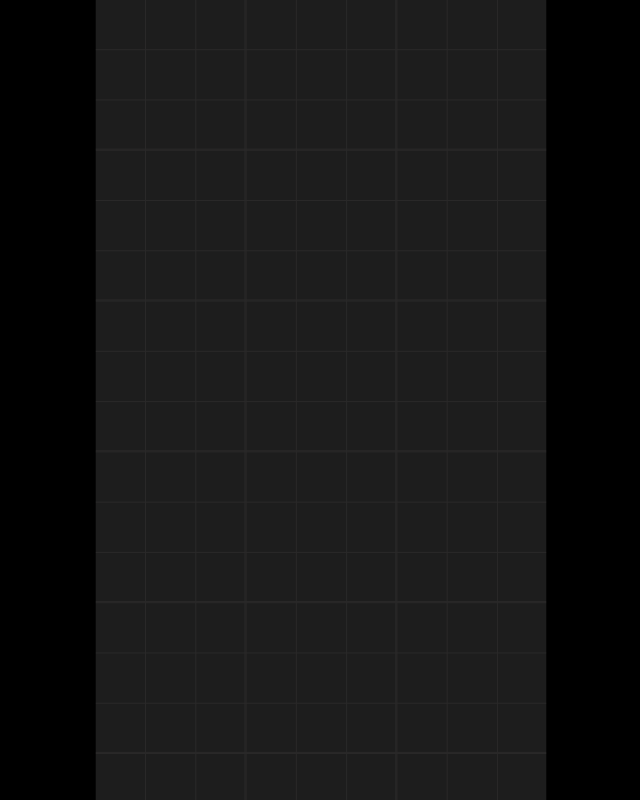
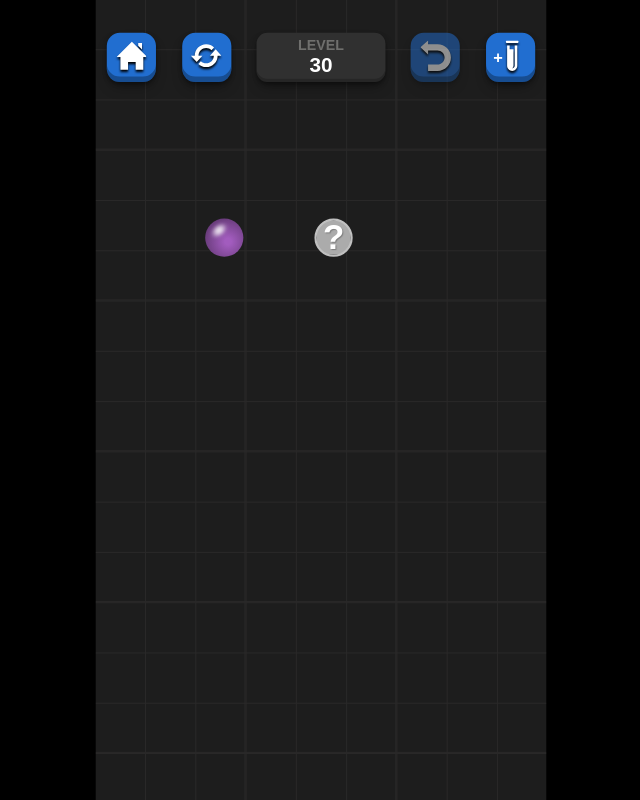
Before and after one commit to FranciscoJavierMartin/ball-sort-game-react, a React (Vite) app: page / in a window 1280 px wide. Shown: the whole page, without its empty margins (319-959 px from the left). Built offline with nearby package versions, Linux system fonts and the light colour scheme.

Commit message:
Balls and header

```diff
--- a/src/index.css
+++ b/src/index.css
@@ -44,28 +44,28 @@ div {
     rgba(0, 0, 0, 0.3) 0px 7px 13px -3px,
     rgba(0, 0, 0, 0.3) 0px -5px 0px inset;
   cursor: pointer;
-}
 
-.button:active {
+  &:active {
     box-shadow: none;
     transform: translateY(2px);
     -webkit-tap-highlight-color: transparent;
   }
 
-.button.yellow {
+  &.yellow {
     background-color: #f5d41f;
     color: #8b5f00;
   }
 
-.button.blue {
+  &.blue {
     background-color: #216ed0;
   }
 
-.button:disabled,
-.button[disabled] {
+  &:disabled,
+  &[disabled] {
     cursor: auto;
     opacity: 0.5;
     pointer-events: none;
+  }
 }
 
 /* Animations */
--- a/src/modules/common/constants/color.ts
+++ b/src/modules/common/constants/color.ts
@@ -14,3 +14,5 @@ const COLORS_BALLS = [
 ];
 
 export default COLORS_BALLS;
+
+export const INCOGNITO_COLOR = '#ababab';
--- a/src/modules/common/constants/size.ts
+++ b/src/modules/common/constants/size.ts
@@ -5,5 +5,7 @@ export const WIDTH_PADDING_PERCENTAGE = 0.4;
 // The additional value that will be added to the height of the tube...
 export const HEIGHT_OFFSET_PERCENTAGE = 0.95;
 
+export const SPEED_ANIMATION = 80;
+
 document.documentElement.style.setProperty('--base-height', `${BASE_HEIGHT}px`);
 document.documentElement.style.setProperty('--base-width', `${BASE_WIDTH}px`);
--- /dev/null
+++ b/src/modules/game/components/ball/ball.css
@@ -0,0 +1,46 @@
+.ball {
+  position: absolute;
+  border-radius: 50%;
+  background: radial-gradient(
+    circle at 60% 60%,
+    var(--ball-primary) 10%,
+    var(--ball-secondary) 100%
+  );
+
+  &::after {
+    background: radial-gradient(
+      circle at 50% 50%,
+      rgba(255, 255, 255, 0.8),
+      rgba(255, 255, 255, 0.8) 14%,
+      rgba(255, 255, 255, 0) 24%
+    );
+    content: '';
+    position: absolute;
+    top: 5%;
+    left: 10%;
+    width: 100%;
+    height: 100%;
+    border-radius: 50%;
+    transform: translateX(-25%) translateY(-25%) skewX(-20deg);
+    filter: blur(2px);
+  }
+
+  &.bounce {
+    animation: bounce 350ms both;
+  }
+
+  &.incognito {
+    align-items: center;
+    display: flex;
+    justify-content: center;
+    border: 2px solid silver;
+    color: white;
+    font-weight: bold;
+    font-size: 2rem;
+    text-shadow: 1px 1px 1px #7e7e7e;
+
+    &::after {
+      content: none;
+    }
+  }
+}
--- /dev/null
+++ b/src/modules/game/components/ball/ball.tsx
@@ -0,0 +1,42 @@
+import type { CSSProperties } from 'react';
+import { SPEED_ANIMATION } from '@/modules/common/constants/size';
+import { INCOGNITO_COLOR } from '@/modules/common/constants/color';
+import './ball.css';
+
+interface BallProps {
+  colors: [string, string];
+  size: number;
+  x: number;
+  y: number;
+  animate?: boolean;
+  bounce?: boolean;
+  incognito?: boolean;
+}
+
+export default function Ball({
+  colors,
+  size,
+  x,
+  y,
+  animate = false,
+  bounce = false,
+  incognito = false,
+}: BallProps) {
+  const style = {
+    left: x,
+    top: y,
+    width: size,
+    height: size,
+    transition: animate ? `all ${SPEED_ANIMATION}ms ease` : 'unset',
+    '--ball-primary': incognito ? INCOGNITO_COLOR : colors[1],
+    '--ball-secondary': incognito ? INCOGNITO_COLOR : colors[0],
+  } as CSSProperties;
+
+  const className = `ball ${bounce ? 'bounce' : ''} ${incognito ? 'incognito' : ''}`;
+
+  return (
+    <div className={className} style={style}>
+      {incognito && '?'}
+    </div>
+  );
+}
--- /dev/null
+++ b/src/modules/game/components/game-header/game-header.css
@@ -0,0 +1,65 @@
+.game-header {
+  position: absolute;
+  width: 100%;
+  top: 0;
+  left: 0;
+  display: flex;
+  justify-content: space-between;
+  align-items: center;
+  padding: 30px 10px;
+
+  .game-header-level {
+    align-items: center;
+    background-color: #303030;
+    border-radius: 10px;
+    color: #6858c3;
+    display: flex;
+    flex-direction: column;
+    font-size: 14px;
+    font-weight: bold;
+    height: 45px;
+    justify-content: center;
+    padding: 10px;
+    text-align: center;
+    text-transform: uppercase;
+    width: 30%;
+    box-shadow:
+      rgba(0, 0, 0, 0.4) 0px 2px 4px,
+      rgba(0, 0, 0, 0.3) 0px 7px 13px -3px,
+      rgba(0, 0, 0, 0.2) 0px -3px 0px inset;
+
+    div:first-child {
+      color: #6f6f6d;
+      font-size: 13px;
+    }
+
+    div:nth-child(2) {
+      color: white;
+      font-size: 19px;
+    }
+  }
+
+  .button {
+    align-items: center;
+    border-radius: 12px;
+    display: flex;
+    height: 45px;
+    width: 45px;
+    justify-content: center;
+
+    .icon-wrapper {
+      width: 62%;
+
+      svg {
+        filter: drop-shadow(0 2px 1px black);
+      }
+    }
+
+    span {
+      color: white;
+      font-weight: bold;
+      font-size: 15px;
+      margin-right: -5px;
+    }
+  }
+}
--- /dev/null
+++ b/src/modules/game/components/game-header/game-header.tsx
@@ -0,0 +1,61 @@
+import type { HeaderActions } from '@/modules/common/constants/header';
+import Icon from '@/modules/common/components/icon/icon';
+import './game-header.css';
+
+interface HeaderProps {
+  level: number;
+  isSpecialLevel: boolean;
+  totalUndo: number;
+  tubeHelpEnabled: boolean;
+  handleActions: (type: HeaderActions) => void;
+}
+
+export default function GameHeader({
+  level,
+  isSpecialLevel,
+  totalUndo,
+  tubeHelpEnabled,
+  handleActions,
+}: HeaderProps) {
+  return (
+    <div className='game-header'>
+      <a href='#' className='button blue' title='Home'>
+        <Icon type='home' />
+      </a>
+      <button
+        className='button blue'
+        title='Restart'
+        onClick={() => handleActions('RESTART')}
+      >
+        <Icon type='restart' />
+      </button>
+      <div className='game-header-level'>
+        {!isSpecialLevel ? (
+          <>
+            <div>Level</div>
+            <div>{level}</div>
+          </>
+        ) : (
+          'Special Level'
+        )}
+      </div>
+      <button
+        disabled={totalUndo === 0}
+        className='button blue'
+        title='Undo'
+        onClick={() => handleActions('UNDO')}
+      >
+        <Icon type='undo' />
+      </button>
+      <button
+        disabled={tubeHelpEnabled}
+        className='button blue'
+        title='Tube'
+        onClick={() => handleActions('TUBE')}
+      >
+        <span>+</span>
+        <Icon type='tube' />
+      </button>
+    </div>
+  );
+}
--- a/src/modules/game/components/game/game.tsx
+++ b/src/modules/game/components/game/game.tsx
@@ -1,7 +1,10 @@
 import type { HeaderActions } from '@/modules/common/constants/header';
 import GameWrapper from '@/modules/game/components/game-wrapper/game-wrapper';
-import Header from '@/modules/game/components/header/header';
+import GameHeader from '@/modules/game/components/game-header/game-header';
 import type { GameProps } from '@/modules/game/interfaces';
+import Ball from '@/modules/game/components/ball/ball';
+import COLORS_BALLS from '@/modules/common/constants/color';
+import lightenDarkenColor from '@/modules/game/helpers/color';
 
 export interface ExtendedGameProps extends GameProps {
   handleNextLevel: (isNextLevel: boolean) => void;
@@ -22,13 +25,26 @@ export default function Game({
 
   return (
     <GameWrapper disableUI={false}>
-      <Header
+      <GameHeader
         handleActions={handleActions}
         isSpecialLevel={isSpecialLevel}
         level={level}
         totalUndo={0}
         tubeHelpEnabled={false}
       />
+      <Ball
+        size={size}
+        colors={[COLORS_BALLS[0], lightenDarkenColor(COLORS_BALLS[0], 100)]}
+        x={100}
+        y={200}
+      />
+      <Ball
+        incognito
+        size={size}
+        colors={[COLORS_BALLS[0], lightenDarkenColor(COLORS_BALLS[0], 100)]}
+        x={200}
+        y={200}
+      />
     </GameWrapper>
   );
 }
--- a/src/modules/game/components/header/header.tsx
+++ /dev/null
@@ -1,20 +0,0 @@
-import type { HeaderActions } from '@/modules/common/constants/header';
-import './header.css';
-
-interface HeaderProps {
-  level: number;
-  isSpecialLevel: boolean;
-  totalUndo: number;
-  tubeHelpEnabled: boolean;
-  handleActions: (type: HeaderActions) => void;
-}
-
-export default function Header({
-  level,
-  isSpecialLevel,
-  totalUndo,
-  tubeHelpEnabled,
-  handleActions,
-}: HeaderProps) {
-  return <div className='header'></div>;
-}
--- a/src/modules/game/helpers/color.ts
+++ b/src/modules/game/helpers/color.ts
@@ -4,7 +4,7 @@
  * @param percent
  * @returns
  */
-export function lightenDarkenColor(color: string, percent: number) {
+export default function lightenDarkenColor(color: string, percent: number) {
   let R: number = parseInt(color.substring(1, 3), 16);
   let G: number = parseInt(color.substring(3, 5), 16);
   let B: number = parseInt(color.substring(5, 7), 16);
--- a/src/modules/game/pages/game-page.tsx
+++ b/src/modules/game/pages/game-page.tsx
@@ -162,5 +162,5 @@ export default function GamePage() {
     handleNextLevel: (isNextLevel = false) => {},
   };
 
-  return <Game level={level30} />;
+  return <Game {...level30} />;
 }
```
Also changed, not shown: src/modules/game/components/header/header.css (deleted). Lines whose indentation alone changed are shown as unchanged.
